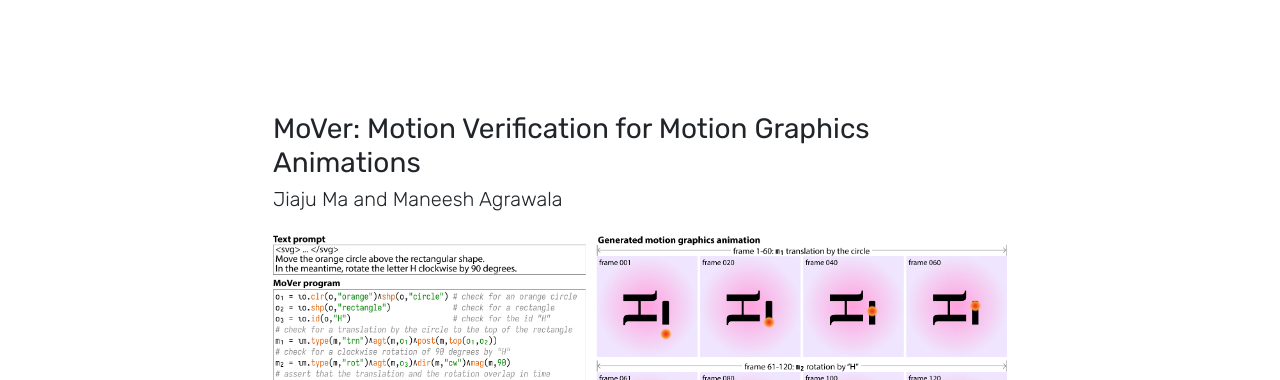
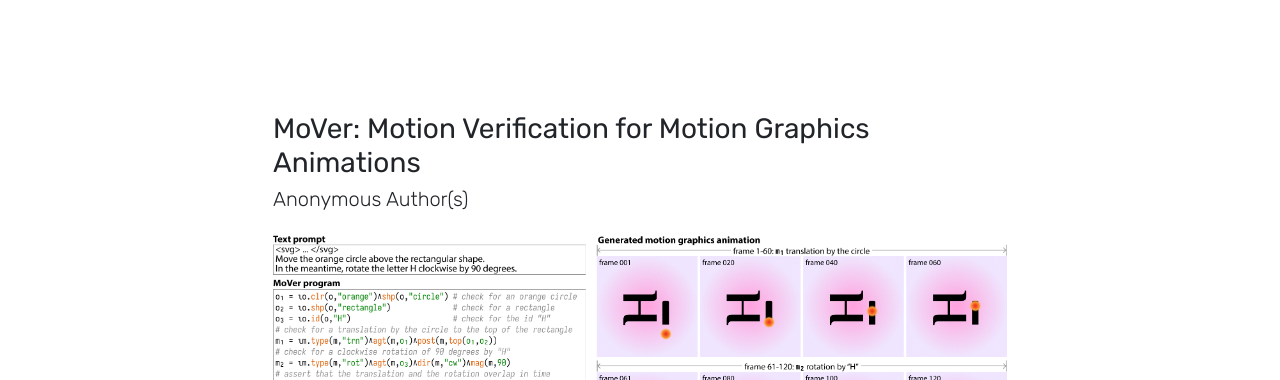
Before and after one commit to mover-dsl/mover-dsl.github.io, a Jekyll site: the page built from index.md, in a window 1280 px wide and 900 px high. Shown: the top 380 px of the window. Built offline with Jekyll 4.4.1, drawn with Linux system fonts in a browser that asks for light colours; nearby versions of some CDN libraries.

Commit message:
revert information

```diff
--- a/index.md
+++ b/index.md
@@ -6,7 +6,7 @@ title: >
     MoVer: Motion Verification for Motion Graphics Animations
 
 proj-sub: >
-    Jiaju Ma and Maneesh Agrawala
+    Anonymous Author(s)
 
 sharing-image: ""
 
```
